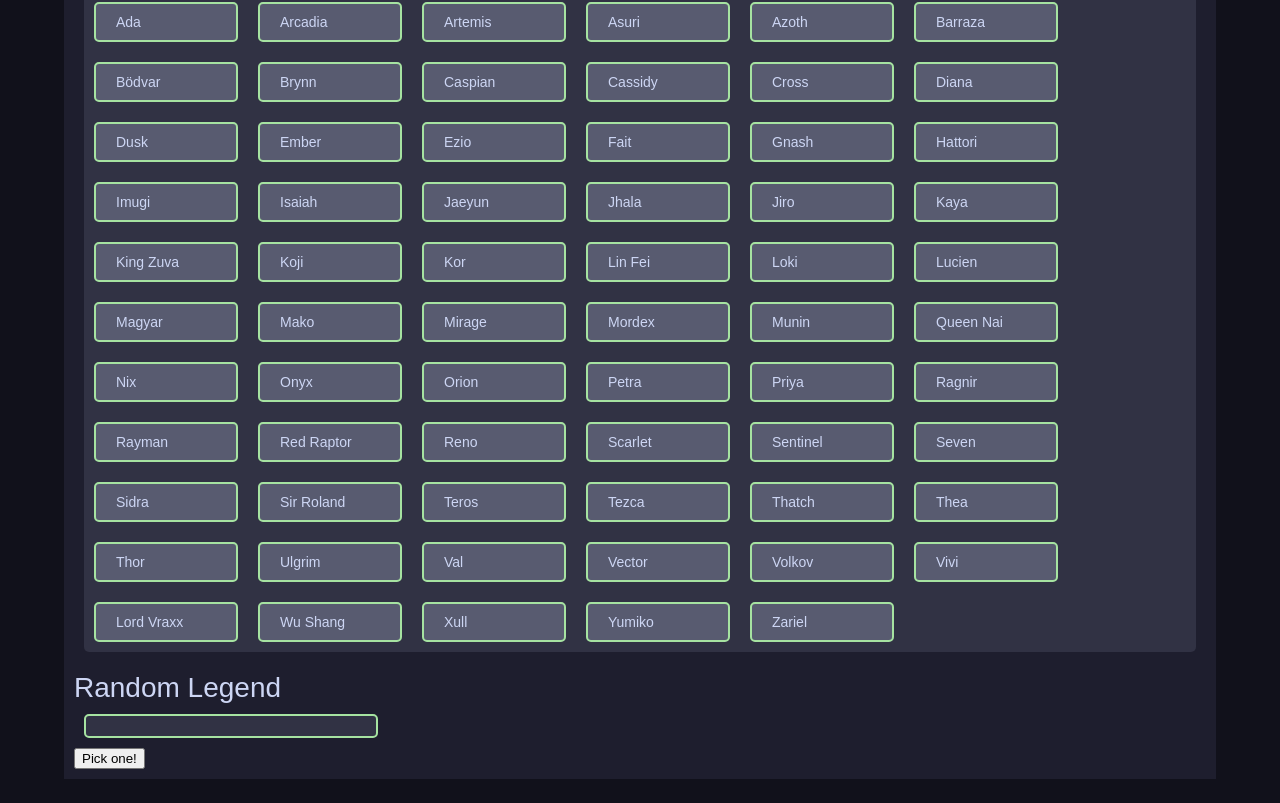
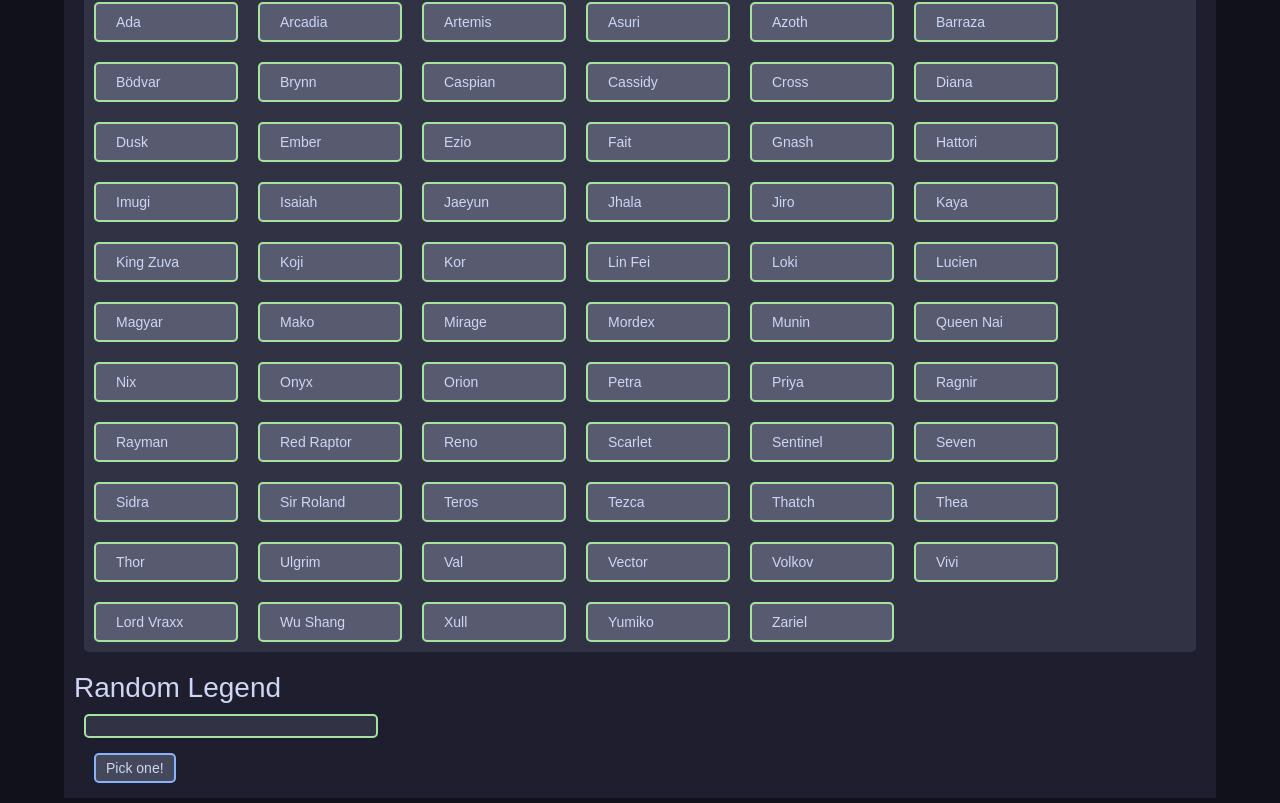
Before and after one commit to DarshK35/Brawlhalla-Randomiser, an Angular app: page / in a window 1280 px wide. Shown: the part 250-1053 px from the top of the page. Built offline with nearby package versions, Linux system fonts and the light colour scheme.

Commit message:
Added Button Theming

```diff
--- a/src/app/legends-list/legends-list.component.css
+++ b/src/app/legends-list/legends-list.component.css
@@ -32,10 +32,10 @@ p {
 }
 
 .filters {
+  scrollbar-width: none;
   flex-wrap: nowrap;
   overflow-x: auto;
   border-radius: 10px;
-  scrollbar-width: none;
 }
 .weapon {
   flex-grow: 3;
@@ -53,12 +53,32 @@ p {
 .weapon[active="false"] {
   background-color: var(--ctp-surface1);
   border-color: var(--ctp-red);
+  color: var(--ctp-subtext0);
 }
 
 .picked {
+  max-width: 250px;
   background-color: var(--ctp-surface0);
-  max-width: 250px;
 }
 .picked p {
   font-size: 20px;
 }
+
+button {
+  margin: 5px 20px;
+  padding: 5px 10px;
+  transition: 150ms;
+  background-color: var(--ctp-surface1);
+  border: 2px solid var(--ctp-blue);
+  border-radius: 5px;
+  font-size: 14px;
+  color: var(--ctp-text);
+}
+button:hover {
+  background-color: var(--ctp-surface2);
+  border-color: var(--ctp-sapphire);
+}
+button:active {
+  border-color: var(--ctp-green);
+  color: var(--ctp-subtext0);
+}
```
